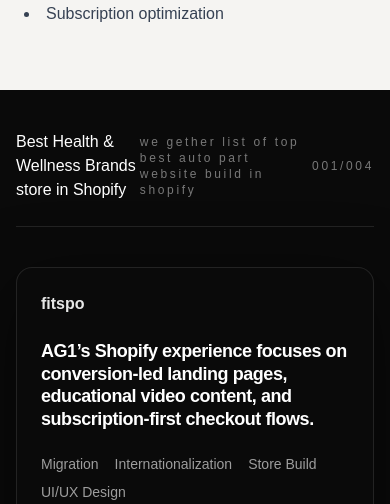
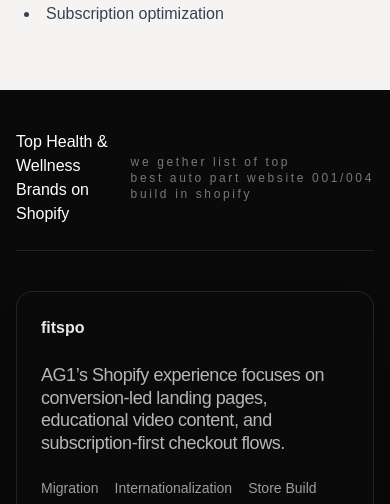
Before and after one commit to Vijendra2016/shopifytaskerwebapp, a Next.js app: page /industries/shopify-health-wellness-website-design-development in a window 390 px wide. Shown: the part 7500-8004 px from the top of the page. Built offline with nearby package versions, Linux system fonts and the light colour scheme; no server answers; what tailwindcss-animated would draw is missing.

Commit message:
case study

```diff
--- a/src/app/industries/shopify-health-wellness-website-design-development/CaseStudiesCraftberry.tsx
+++ b/src/app/industries/shopify-health-wellness-website-design-development/CaseStudiesCraftberry.tsx
@@ -130,7 +130,7 @@ export default function CaseStudiesCraftberry() {
         {/* Optional header */}
         <div className="py-10">
           <div className="flex items-center justify-between">
-            <h3>Best Health & Wellness Brands store in Shopify</h3>
+            <h3>Top Health & Wellness Brands on Shopify</h3>
             <p className="text-xs font-medium tracking-[0.22em] text-white/45">
               we gether list of top best auto part website build in shopify
             </p>
@@ -162,7 +162,7 @@ export default function CaseStudiesCraftberry() {
                         {c.brand}
                       </div>
 
-                      <h3 className="mt-6 text-pretty text-lg font-semibold leading-tight tracking-tight text-white sm:text-lg">
+                      <h3 className="mt-6  text-lg font-thin leading-tight tracking-tight text-white/70 sm:text-lg">
                         {c.title}
                       </h3>
 
```
